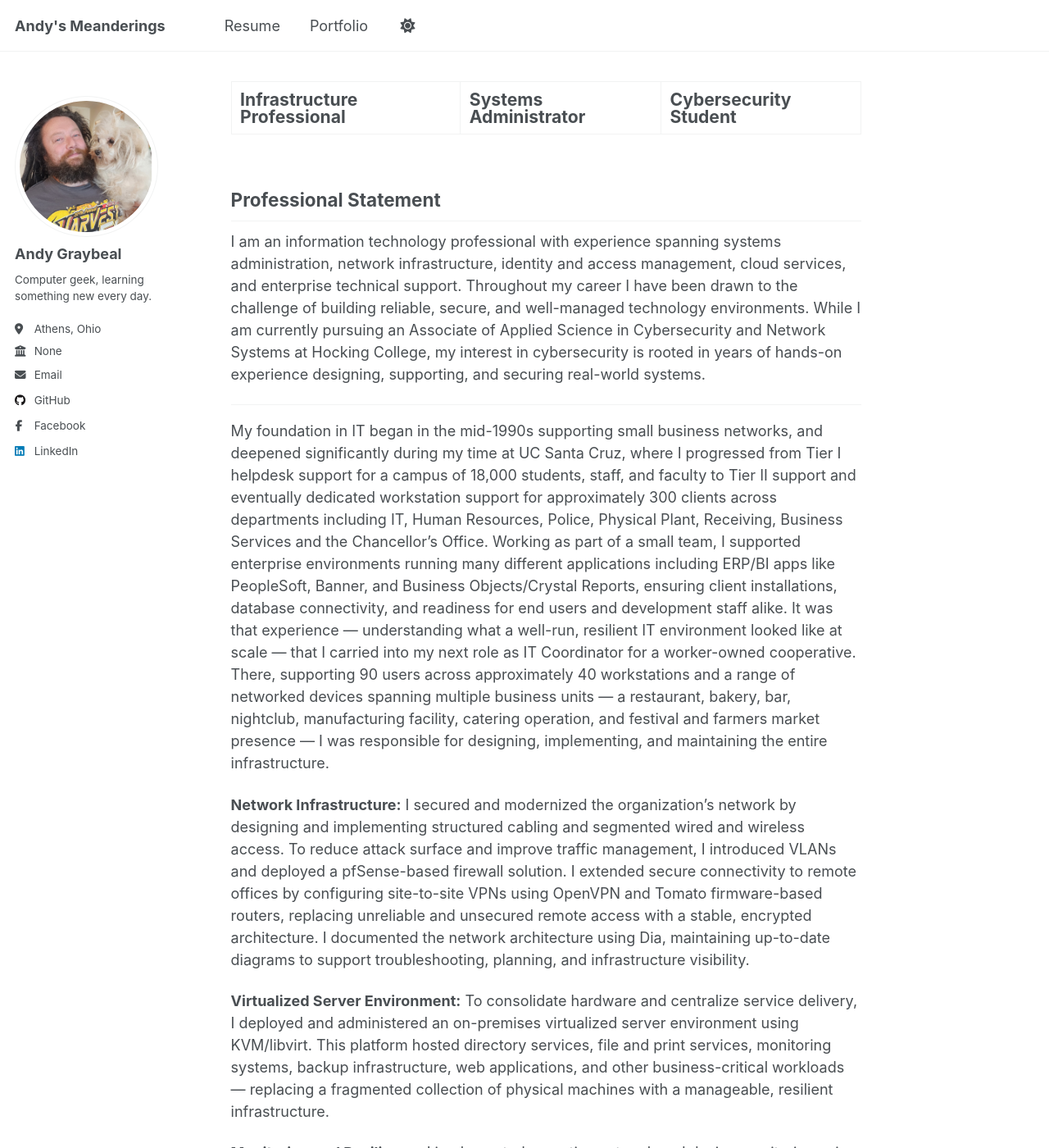
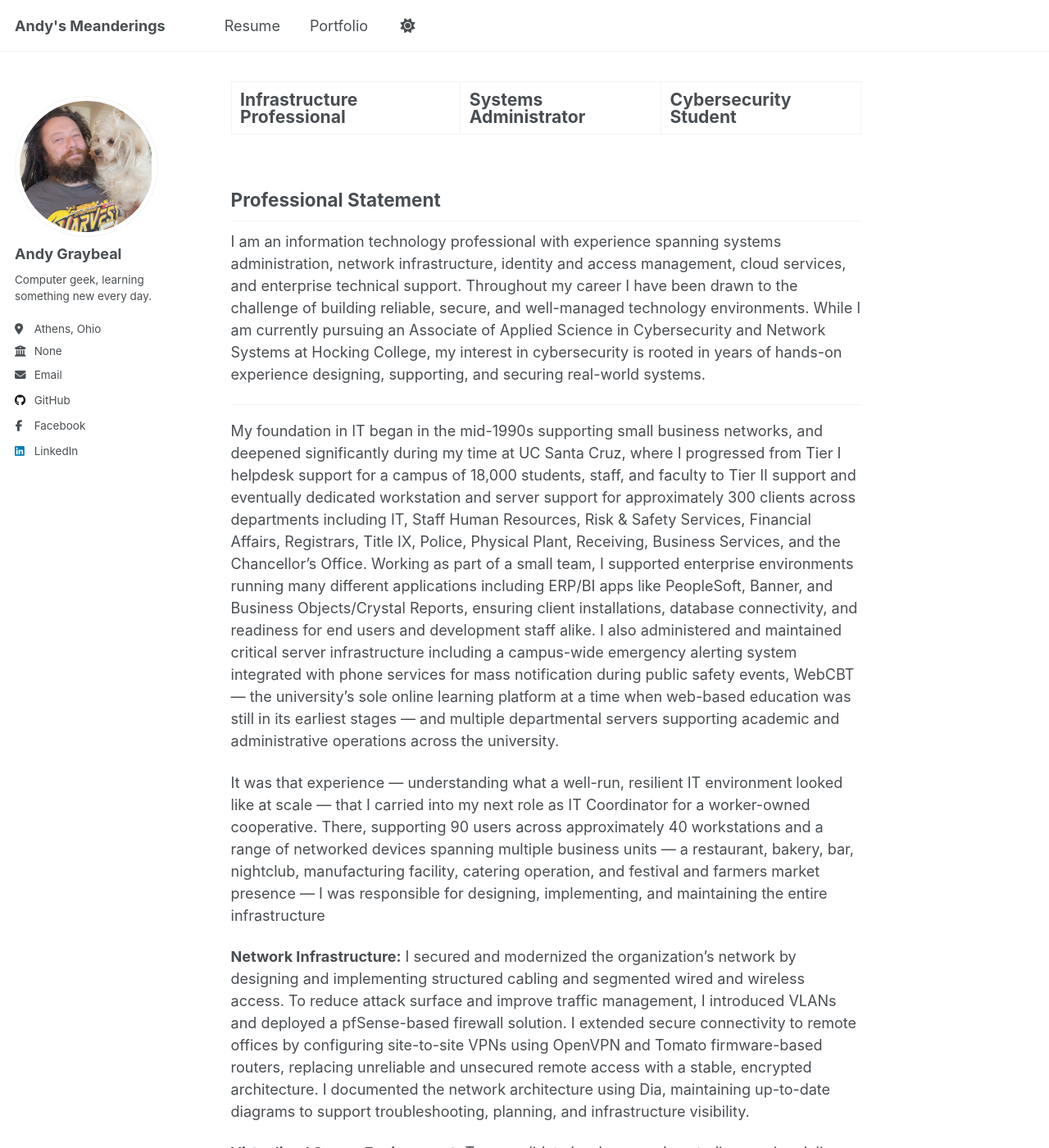
Before and after one commit to andy-graybeal/andy-graybeal.github.io, a Jekyll site: the page built from _pages/about.md, in a window 1280 px wide and 1400 px high. Shown: the whole window at 82% size. Built offline with Jekyll 4.4.1, drawn with Linux system fonts in a browser that asks for light colours; a script that is not in the unit is left out.

Commit message:
Revise IT experience section in about.md
Updated the description of IT experience, enhancing details about roles and responsibilities, including server administration and network infrastructure improvements.

```diff
--- a/_pages/about.md
+++ b/_pages/about.md
@@ -60,8 +60,10 @@ redirect_from:
 I am an information technology professional with experience spanning systems administration, network infrastructure, identity and access management, cloud services, and enterprise technical support. Throughout my career I have been drawn to the challenge of building reliable, secure, and well-managed technology environments. While I am currently pursuing an Associate of Applied Science in Cybersecurity and Network Systems at Hocking College, my interest in cybersecurity is rooted in years of hands-on experience designing, supporting, and securing real-world systems.
 
 ---
-My foundation in IT began in the mid-1990s supporting small business networks, and deepened significantly during my time at UC Santa Cruz, where I progressed from Tier I helpdesk support for a campus of 18,000 students, staff, and faculty to Tier II support and eventually dedicated workstation support for approximately 300 clients across departments including IT, Human Resources, Police, Physical Plant, Receiving, Business Services and the Chancellor's Office. Working as part of a small team, I supported enterprise environments running many different applications including ERP/BI apps like PeopleSoft, Banner, and Business Objects/Crystal Reports, ensuring client installations, database connectivity, and readiness for end users and development staff alike.
-It was that experience — understanding what a well-run, resilient IT environment looked like at scale — that I carried into my next role as IT Coordinator for a worker-owned cooperative. There, supporting 90 users across approximately 40 workstations and a range of networked devices spanning multiple business units — a restaurant, bakery, bar, nightclub, manufacturing facility, catering operation, and festival and farmers market presence — I was responsible for designing, implementing, and maintaining the entire infrastructure.
+My foundation in IT began in the mid-1990s supporting small business networks, and deepened significantly during my time at UC Santa Cruz, where I progressed from Tier I helpdesk support for a campus of 18,000 students, staff, and faculty to Tier II support and eventually dedicated workstation and server support for approximately 300 clients across departments including IT, Staff Human Resources, Risk & Safety Services, Financial Affairs, Registrars, Title IX, Police, Physical Plant, Receiving, Business Services, and the Chancellor's Office. Working as part of a small team, I supported enterprise environments running many different applications including ERP/BI apps like PeopleSoft, Banner, and Business Objects/Crystal Reports, ensuring client installations, database connectivity, and readiness for end users and development staff alike. I also administered and maintained critical server infrastructure including a campus-wide emergency alerting system integrated with phone services for mass notification during public safety events, WebCBT — the university's sole online learning platform at a time when web-based education was still in its earliest stages — and multiple departmental servers supporting academic and administrative operations across the university.
+
+
+It was that experience — understanding what a well-run, resilient IT environment looked like at scale — that I carried into my next role as IT Coordinator for a worker-owned cooperative. There, supporting 90 users across approximately 40 workstations and a range of networked devices spanning multiple business units — a restaurant, bakery, bar, nightclub, manufacturing facility, catering operation, and festival and farmers market presence — I was responsible for designing, implementing, and maintaining the entire infrastructure
 
 **Network Infrastructure:**
 I secured and modernized the organization's network by designing and implementing structured cabling and segmented wired and wireless access. To reduce attack surface and improve traffic management, I introduced VLANs and deployed a pfSense-based firewall solution. I extended secure connectivity to remote offices by configuring site-to-site VPNs using OpenVPN and Tomato firmware-based routers, replacing unreliable and unsecured remote access with a stable, encrypted architecture.  I documented the network architecture using Dia, maintaining up-to-date diagrams to support troubleshooting, planning, and infrastructure visibility.
```
